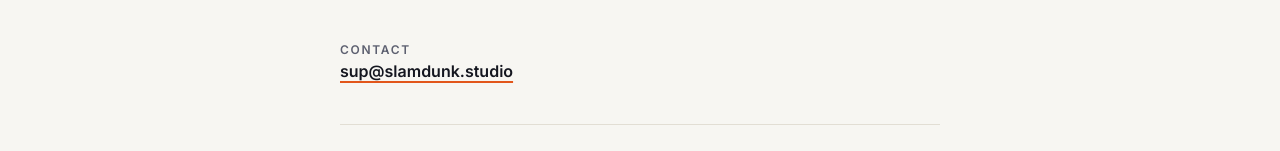
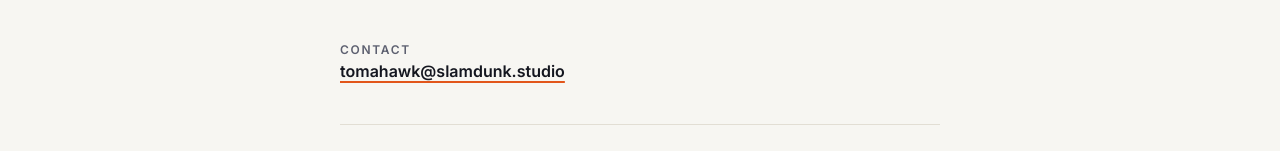
Before and after one commit to syntaxless/slam-dunk, a plain HTML site: page index.html in a window 1280 px wide. Shown: the part 1158-1309 px from the top of the page. Drawn offline with nearby package versions, Linux system fonts and the light colour scheme.

Commit message:
Change contact email to tomahawk@slamdunk.studio
Co-Authored-By: Claude Opus 5.5 <noreply@anthropic.com>
Claude-Session: https://claude.ai/code/session_01PpiA3Q3wFtaSK26EHFHNfP

```diff
--- a/index.html
+++ b/index.html
@@ -121,7 +121,7 @@ footer{margin-top:auto;padding-top:24px;border-top:1px solid var(--line);display
 
   <section class="contact" aria-labelledby="contact-h">
     <p class="eyebrow" id="contact-h">Contact</p>
-    <p><a href="mailto:sup@slamdunk.studio">sup@slamdunk.studio</a></p>
+    <p><a href="mailto:tomahawk@slamdunk.studio">tomahawk@slamdunk.studio</a></p>
   </section>
 
   <footer>
```
